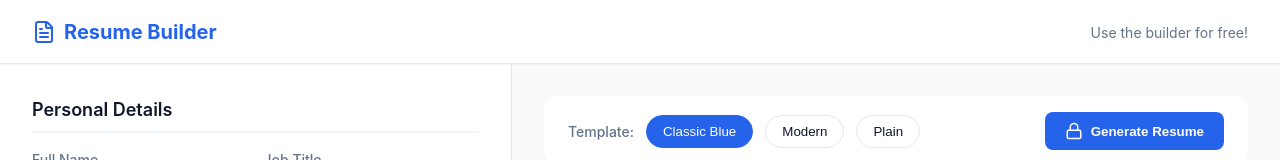
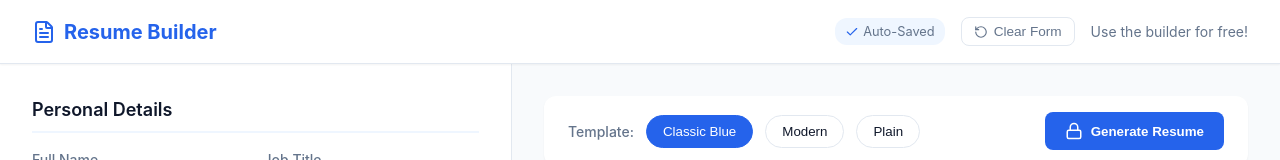
Before and after one commit to Straw-Hat-Sudip/Resume, a React (Vite) app: page / in a window 1280 px wide. Shown: the top 160 px of the page. Built offline with nearby package versions, Linux system fonts and the light colour scheme; no server answers.

Commit message:
Add auto-save draft functionality to localStorage and Supabase cloud sync

```diff
--- a/src/App.jsx
+++ b/src/App.jsx
@@ -2,12 +2,45 @@ import React, { useState, useEffect } from 'react';
 import { supabase } from './lib/supabaseClient';
 import ResumeForm from './components/ResumeForm';
 import ResumePreview from './components/ResumePreview';
-import { FileText, LogOut } from 'lucide-react';
+import { FileText, LogOut, Check, RotateCcw } from 'lucide-react';
 import './index.css';
+
+const defaultEmptyResume = {
+  personal: {
+    fullName: '',
+    jobTitle: '',
+    email: '',
+    phone: '',
+    address: '',
+    linkedin: '',
+    github: '',
+    summary: ''
+  },
+  experience: [],
+  education: [],
+  skills: []
+};
 
 function App() {
   const [template, setTemplate] = useState('classic');
   const [user, setUser] = useState(null);
+  const [saveStatus, setSaveStatus] = useState('Saved'); // 'Saved', 'Saving...'
+
+  // Initialize resumeData from localStorage draft if available
+  const [resumeData, setResumeData] = useState(() => {
+    try {
+      const saved = localStorage.getItem('resume_builder_draft');
+      if (saved) {
+        const parsed = JSON.parse(saved);
+        if (parsed && typeof parsed === 'object' && parsed.personal) {
+          return parsed;
+        }
+      }
+    } catch (e) {
+      console.error('Error reading draft from localStorage:', e);
+    }
+    return defaultEmptyResume;
+  });
 
   useEffect(() => {
     // Check initial session
@@ -17,31 +50,60 @@ function App() {
 
     // Listen for auth changes
     const { data: { subscription } } = supabase.auth.onAuthStateChange((_event, session) => {
-      setUser(session?.user ?? null);
+      const currentUser = session?.user ?? null;
+      setUser(currentUser);
+
+      // Restore user cloud draft if available
+      if (currentUser?.user_metadata?.resumeData) {
+        setResumeData(currentUser.user_metadata.resumeData);
+      }
     });
 
     return () => subscription.unsubscribe();
   }, []);
 
+  // Save draft locally on every change & sync with cloud when logged in
+  useEffect(() => {
+    setSaveStatus('Saving...');
+
+    try {
+      localStorage.setItem('resume_builder_draft', JSON.stringify(resumeData));
+    } catch (e) {
+      console.error('Error saving local draft:', e);
+    }
+
+    const timer = setTimeout(async () => {
+      setSaveStatus('Saved');
+      if (user) {
+        try {
+          // Save draft to Supabase user_metadata
+          await supabase.auth.updateUser({
+            data: { resumeData }
+          });
+          // Attempt table save if table exists
+          await supabase
+            .from('resumes')
+            .upsert({ user_id: user.id, data: resumeData, updated_at: new Date() })
+            .catch(() => {});
+        } catch (e) {
+          // Ignore cloud error, local storage draft persists
+        }
+      }
+    }, 800);
+
+    return () => clearTimeout(timer);
+  }, [resumeData, user]);
+
   const handleLogout = async () => {
     await supabase.auth.signOut();
   };
 
-  const [resumeData, setResumeData] = useState({
-    personal: {
-      fullName: '',
-      jobTitle: '',
-      email: '',
-      phone: '',
-      address: '',
-      linkedin: '',
-      github: '',
-      summary: ''
-    },
-    experience: [],
-    education: [],
-    skills: []
-  });
+  const handleResetForm = () => {
+    if (window.confirm('Are you sure you want to clear all form fields and start fresh?')) {
+      setResumeData(defaultEmptyResume);
+      localStorage.removeItem('resume_builder_draft');
+    }
+  };
 
   return (
     <div className="app-container">
@@ -50,9 +112,46 @@ function App() {
           <FileText size={24} />
           Resume Builder
         </div>
-        <div>
+
+        <div style={{ display: 'flex', alignItems: 'center', gap: '16px' }}>
+          {/* Draft Auto-save Indicator */}
+          <span
+            style={{
+              fontSize: '0.8rem',
+              color: 'var(--text-muted)',
+              display: 'flex',
+              alignItems: 'center',
+              gap: '4px',
+              background: 'var(--secondary)',
+              padding: '4px 10px',
+              borderRadius: '12px'
+            }}
+          >
+            <Check size={14} color="var(--primary)" />
+            {saveStatus === 'Saving...' ? 'Saving...' : 'Auto-Saved'}
+          </span>
+
+          <button
+            onClick={handleResetForm}
+            title="Reset Form"
+            style={{
+              background: 'none',
+              border: '1px solid var(--border)',
+              borderRadius: 'var(--radius-sm)',
+              padding: '6px 12px',
+              color: 'var(--text-muted)',
+              cursor: 'pointer',
+              display: 'flex',
+              alignItems: 'center',
+              gap: '6px',
+              fontSize: '0.85rem'
+            }}
+          >
+            <RotateCcw size={14} /> Clear Form
+          </button>
+
           {user ? (
-            <div style={{ display: 'flex', alignItems: 'center', gap: '16px' }}>
+            <div style={{ display: 'flex', alignItems: 'center', gap: '12px' }}>
               <span style={{ fontSize: '0.875rem', color: 'var(--text-muted)' }}>{user.email}</span>
               <button
                 onClick={handleLogout}
```
